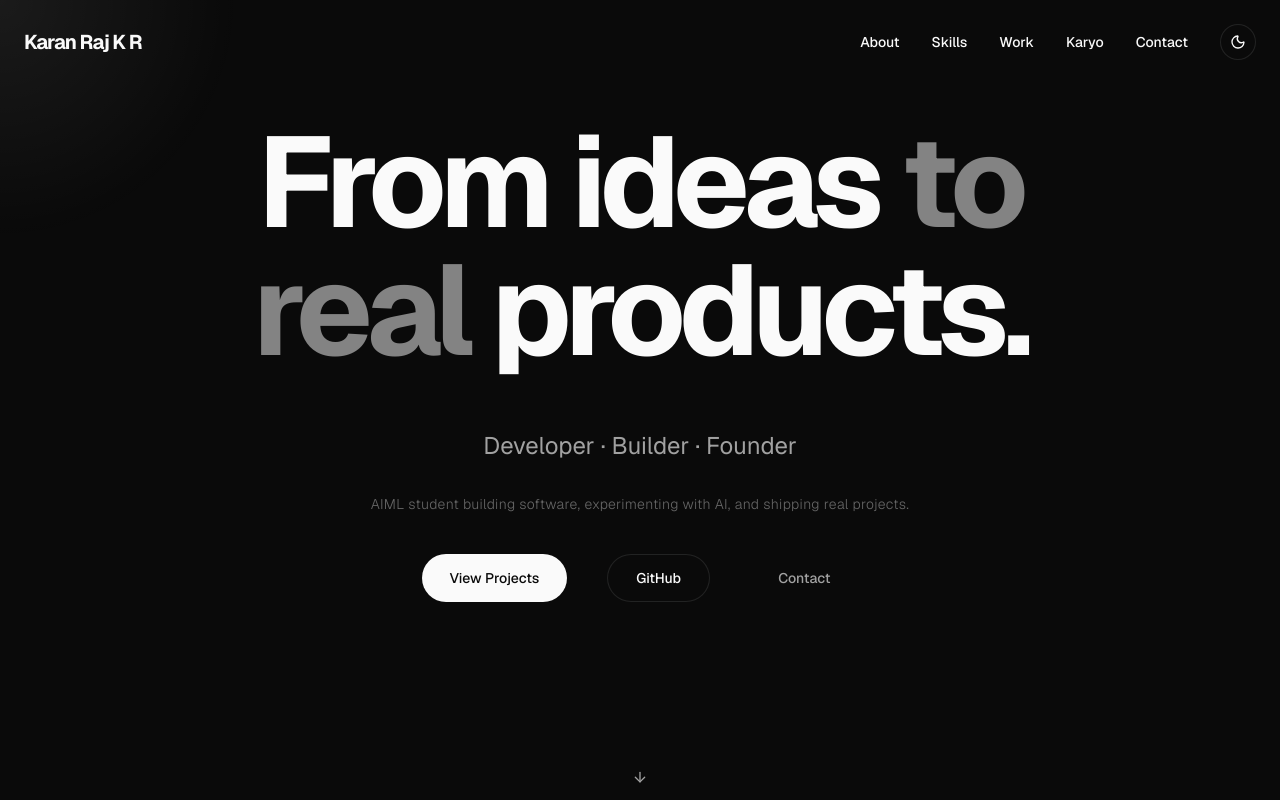
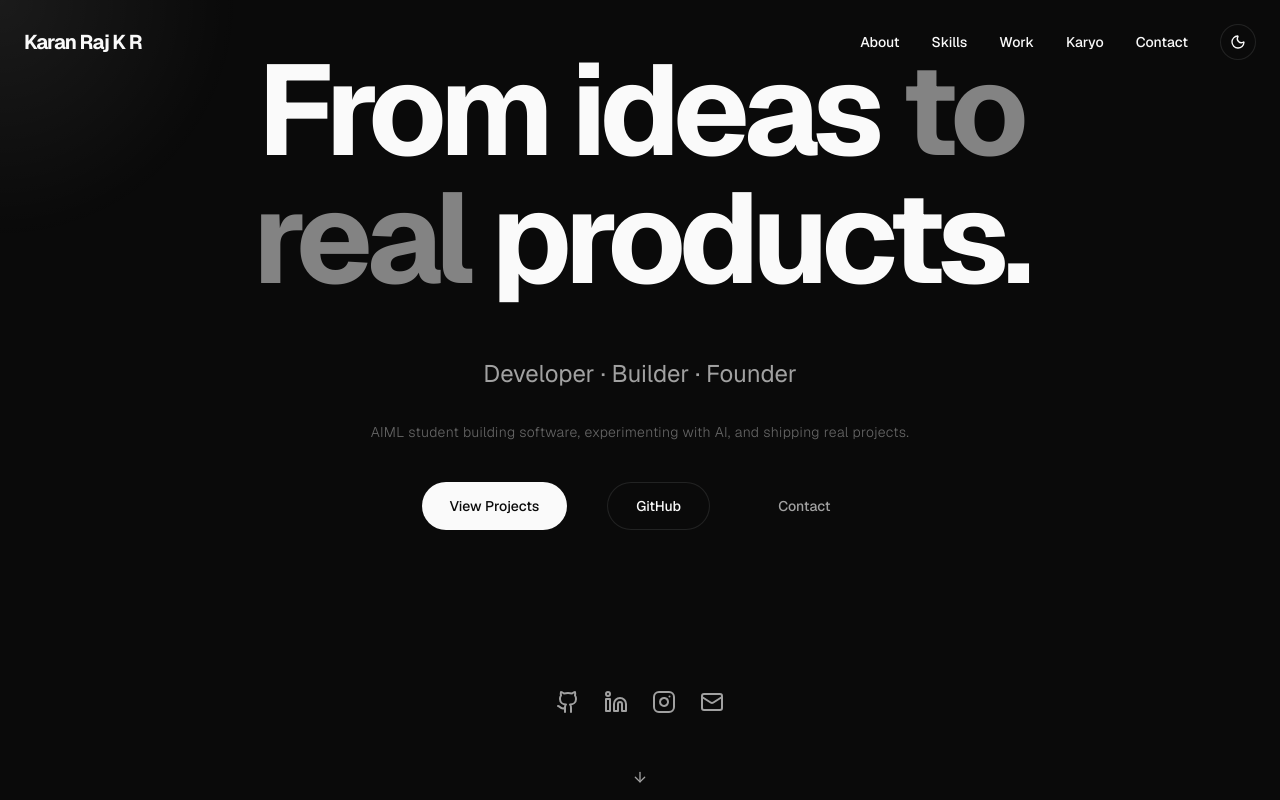
Before and after one commit to Karan-Raj-KR/portfolio, a Next.js app: page / in a window 1280 px wide. Shown: the top 800 px of the page. Built offline with nearby package versions, Linux system fonts and the light colour scheme.

Commit message:
Update hero.tsx

```diff
--- a/src/components/sections/hero.tsx
+++ b/src/components/sections/hero.tsx
@@ -1,8 +1,9 @@
 "use client";
 
-import { motion, useScroll, useTransform } from "framer-motion";
-import { ArrowDown } from "lucide-react";
-import { useRef } from "react";
+import { AnimatePresence, motion, useScroll, useTransform } from "framer-motion";
+import { ArrowDown, Github, Instagram, Linkedin, Mail } from "lucide-react";
+import Link from "next/link";
+import { useRef, useState } from "react";
 import { Magnetic } from "@/components/ui/magnetic";
 
 const words = [
@@ -13,6 +14,34 @@ const words = [
 
 export function Hero() {
     const ref = useRef<HTMLDivElement>(null);
+    const [hoveredInfo, setHoveredInfo] = useState<string | null>(null);
+
+    const socialLinks = [
+        {
+            name: "GitHub",
+            icon: <Github className="h-6 w-6" />,
+            href: "https://github.com/Karan-Raj-KR",
+            info: "github.com/Karan-Raj-KR",
+        },
+        {
+            name: "LinkedIn",
+            icon: <Linkedin className="h-6 w-6" />,
+            href: "https://www.linkedin.com/in/karanrajkr/",
+            info: "linkedin.com/in/karanrajkr",
+        },
+        {
+            name: "Instagram",
+            icon: <Instagram className="h-6 w-6" />,
+            href: "https://www.instagram.com/karan.rajkr/",
+            info: "@karan.rajkr",
+        },
+        {
+            name: "Email",
+            icon: <Mail className="h-6 w-6" />,
+            href: "mailto:karanrajkr2008@gmail.com",
+            info: "karanrajkr2008@gmail.com",
+        },
+    ];
 
     const { scrollYProgress } = useScroll({
         target: ref,
@@ -102,6 +131,47 @@ export function Hero() {
                         </a>
                     </Magnetic>
                 </motion.div>
+
+                <motion.div
+                    initial={{ opacity: 0 }}
+                    whileInView={{ opacity: 1 }}
+                    viewport={{ once: true }}
+                    transition={{ delay: 0.4 }}
+                    className="flex flex-col items-center gap-4 pt-12"
+                >
+                    <div className="flex items-center gap-6">
+                        {socialLinks.map((social) => (
+                            <Link
+                                key={social.name}
+                                href={social.href}
+                                target={social.name === "Email" ? undefined : "_blank"}
+                                className="text-muted-foreground hover:text-foreground transition-colors"
+                                onMouseEnter={() => setHoveredInfo(social.info)}
+                                onMouseLeave={() => setHoveredInfo(null)}
+                            >
+                                {social.icon}
+                                <span className="sr-only">{social.name}</span>
+                            </Link>
+                        ))}
+                    </div>
+
+                    <div className="h-6">
+                        <AnimatePresence mode="wait">
+                            {hoveredInfo && (
+                                <motion.span
+                                    key={hoveredInfo}
+                                    initial={{ opacity: 0, y: -10 }}
+                                    animate={{ opacity: 1, y: 0 }}
+                                    exit={{ opacity: 0, y: -10 }}
+                                    transition={{ duration: 0.2 }}
+                                    className="text-sm font-medium text-muted-foreground"
+                                >
+                                    {hoveredInfo}
+                                </motion.span>
+                            )}
+                        </AnimatePresence>
+                    </div>
+                </motion.div>
             </motion.div>
 
             <motion.div
```
